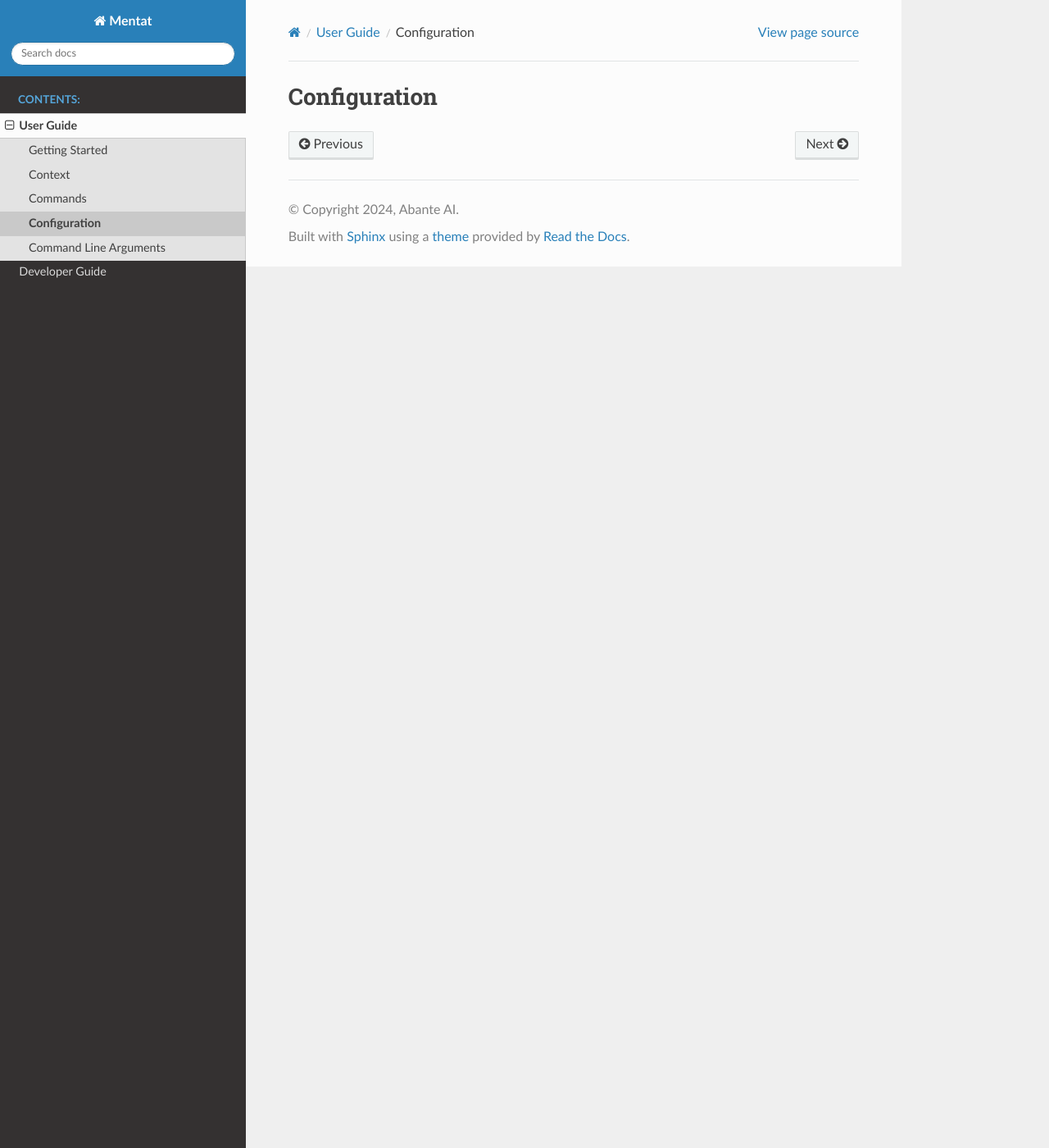
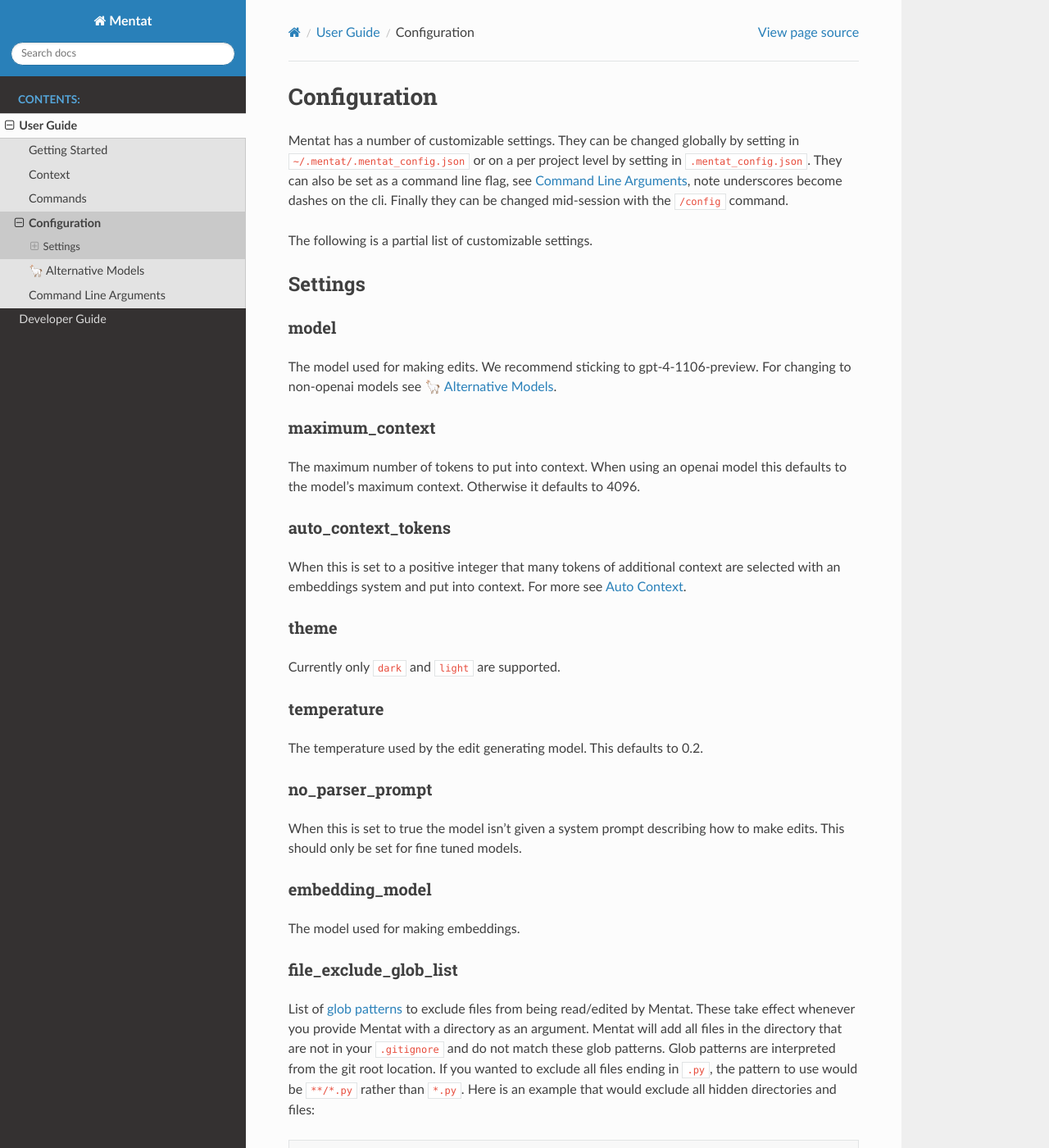
Before and after one commit to AbanteAI/mentat, a Sphinx documentation site: the page built from docs/source/user/configuration.rst, in a window 1280 px wide and 1400 px high. Shown: the whole window at 82% size. Built offline with Sphinx 7.4.7 and the Read the Docs theme 2.0.0, drawn with Linux system fonts in a browser that asks for light colours; some of the changed text lies outside the part shown.

Commit message:
Config settings documented
How to change config settings and the available settings are added to
the sphinx documentation. A new page on how to use alternative models is
added.

```diff
--- a/docs/source/user/cli_arguments.rst
+++ b/docs/source/user/cli_arguments.rst
@@ -1,3 +1,5 @@
+.. _cli_args:
+
 Command Line Arguments
 ======================
 
--- a/docs/source/user/configuration.rst
+++ b/docs/source/user/configuration.rst
@@ -1,2 +1,95 @@
 Configuration
 =============
+
+Mentat has a number of customizable settings. They can be changed globally by setting in :code:`~/.mentat/.mentat_config.json` or on a per project level by setting in :code:`.mentat_config.json`. They can also be set as a command line flag, see :ref:`cli_args`, note underscores become dashes on the cli. Finally they can be changed mid-session with the :code:`/config` command.
+
+The following is a partial list of customizable settings.
+
+Settings
+--------
+model
+^^^^^
+
+The model used for making edits. We recommend sticking to gpt-4-1106-preview. For changing to non-openai models see :ref:`alternative_models`.
+
+maximum_context
+^^^^^^^^^^^^^^^
+
+The maximum number of tokens to put into context. When using an openai model this defaults to the model's maximum context. Otherwise it defaults to 4096.
+
+auto_context_tokens
+^^^^^^^^^^^^^^^^^^^
+
+When this is set to a positive integer that many tokens of additional context are selected with an embeddings system and put into context. For more see :ref:`autocontext`.
+
+theme
+^^^^^
+
+Currently only :code:`dark` and :code:`light` are supported.
+
+temperature
+^^^^^^^^^^^
+
+The temperature used by the edit generating model. This defaults to 0.2.
+
+no_parser_prompt
+^^^^^^^^^^^^^^^^
+
+When this is set to true the model isn't given a system prompt describing how to make edits. This should only be set for fine tuned models.
+
+embedding_model
+^^^^^^^^^^^^^^^
+
+The model used for making embeddings.
+
+file_exclude_glob_list
+^^^^^^^^^^^^^^^^^^^^^^
+
+List of `glob patterns <https://docs.python.org/3/library/glob.html>`_ to exclude files from being read/edited by Mentat. These take effect whenever you provide Mentat with a directory as an argument. Mentat will add all files in the directory that are not in your :code:`.gitignore` and do not match these glob patterns. Glob patterns are interpreted from the git root location. If you wanted to exclude all files ending in :code:`.py`, the pattern to use would be :code:`**/*.py` rather than :code:`*.py`. Here is an example that would exclude all hidden directories and files:
+
+.. code-block:: json
+
+    {
+        "file-exclude-glob-list": ["**/.*, **/.*/**"]
+    }
+
+input_style
+^^^^^^^^^^^
+
+A list of key-value pairs defining a custom `Pygment Style <https://pygments.org/docs/styledevelopment/>`_ to style the Mentat prompt.
+
+.. code-block:: json
+
+    {
+        "input-style": [
+            [
+                "",
+                "#9835bd"
+            ],
+            [
+                "prompt",
+                "#ffffff bold"
+            ],
+            [
+                "continuation",
+                "#ffffff bold"
+            ]
+        ]
+    }
+
+parser
+^^^^^^
+
+Mentat is able to edit files by parsing a specific format that the model is told to follow. We are always working to improve the format we use, and have multiple formats available. Although we expect the default format to perform the best, you can test out other formats using the configuration.
+
+.. code-block:: json
+
+    {
+        "parser": "block"
+    }
+
+Available formats:
+
+- `block <https://github.com/AbanteAI/mentat/blob/main/mentat/parsers/block_parser.py>`_
+- `replacement <https://github.com/AbanteAI/mentat/blob/main/mentat/parsers/replacement_parser.py>`_
+- `unified-diff <https://github.com/AbanteAI/mentat/blob/main/mentat/parsers/unified_diff_parser.py>`_
--- a/docs/source/user/context.rst
+++ b/docs/source/user/context.rst
@@ -9,6 +9,8 @@
 
 You can see the conversation exactly as the LLM sees it by running :code:`/viewer`. This command opens the transcript in a web browser. If you click a message from the LLM you will see the conversation as the LLM sees it. You can see past conversations by using the arrow keys.
 
+.. _autocontext:
+
 Auto Context
 ------------
 
--- a/docs/source/user/guides.rst
+++ b/docs/source/user/guides.rst
@@ -8,4 +8,5 @@
    context
    commands
    configuration
+   alternative_models
    cli_arguments
```
Also changed, not shown: docs/configuration.md (deleted, +0 -80 lines), docs/source/user/alternative_models.rst (added, +40 -0 lines), 1 other file.
